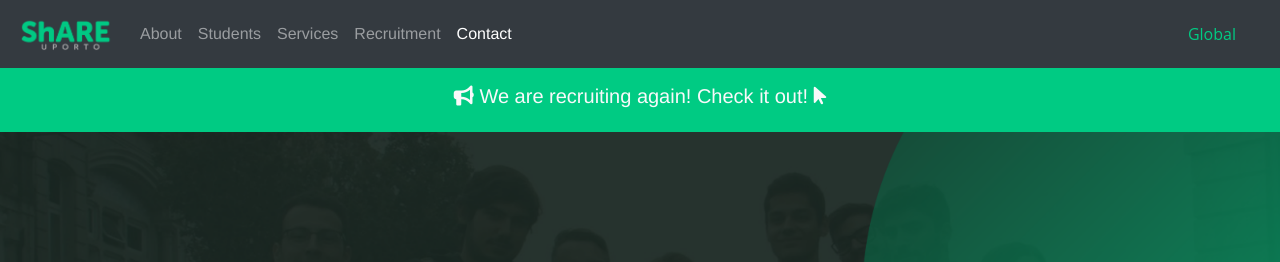
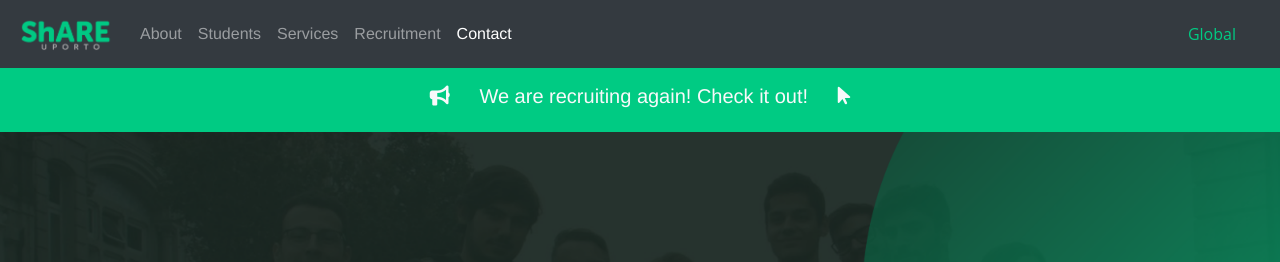
Before and after one commit to share-up/share-up.github.io, a Jekyll site: the page built from index.md, in a window 1280 px wide. Shown: the top 262 px of the page. Built offline with Jekyll 4.4.1, drawn with Linux system fonts in a browser that asks for light colours; nearby versions of some CDN libraries.

Commit message:
grammar-2

```diff
--- a/_includes/banners/recruitment.html
+++ b/_includes/banners/recruitment.html
@@ -1,5 +1,5 @@
 <a href="#recruitment">
     <nav class="navbar navbar-light bg-share">
-        <h5 class="navbar-text navbar-center text-light"><i class="fas fa-bullhorn"></i> <span></span> We are recruiting again! Check it out! <span></span> <i class="fas fa-mouse-pointer"></i></h5>
+        <h5 class="navbar-text navbar-center text-light"><i class="fas fa-bullhorn"></i> <span class="mx-4">We are recruiting again! Check it out! </span> <i class="fas fa-mouse-pointer"></i></h5>
     </nav>
 </a>
```
Also changed, not shown: 2 other files.
